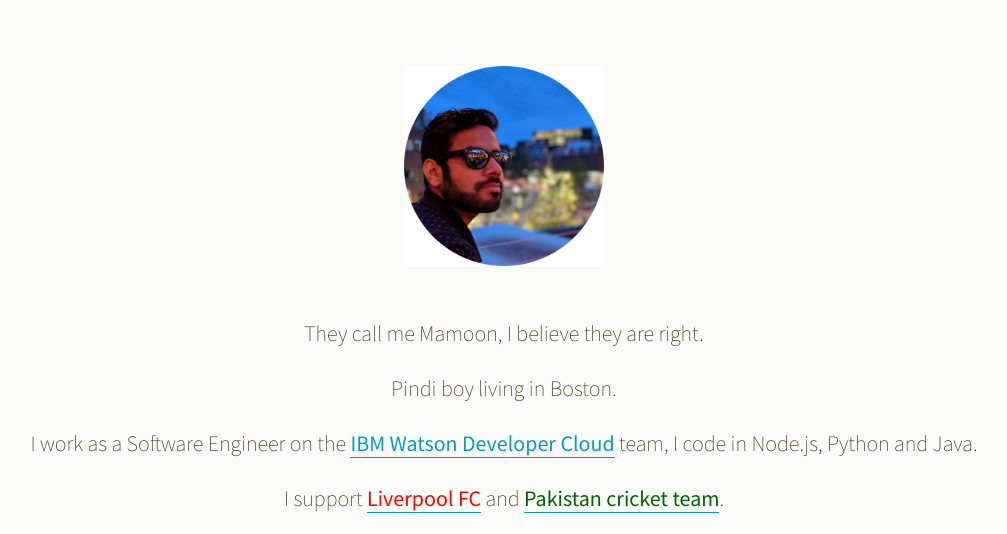
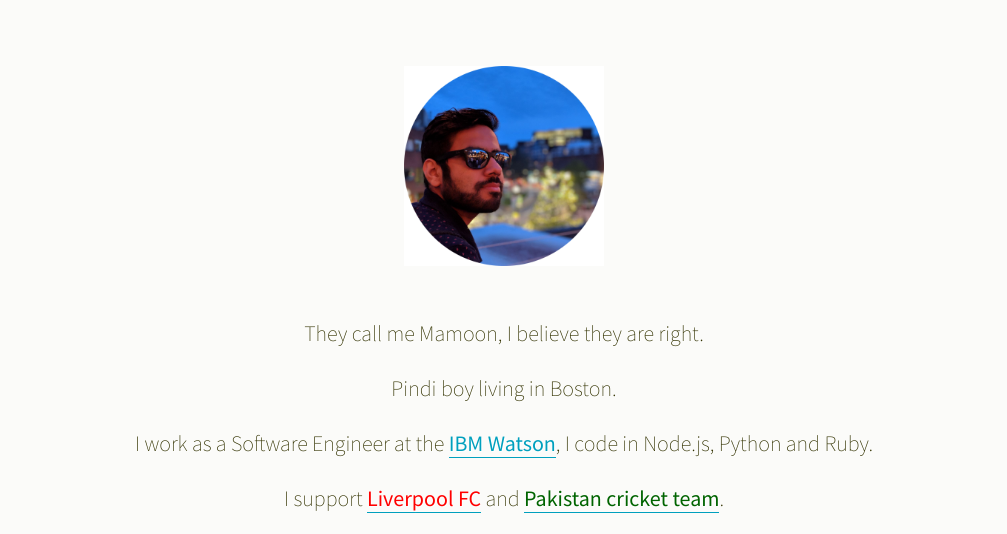
Before and after one commit to mamoonraja/mamoonraja.github.io, a plain HTML site: page index.html in a window 1280 px wide. Shown: the top 534 px of the page, without its empty margins (136-1143 px from the left). Drawn offline with Linux system fonts and the light colour scheme.

Commit message:
refactor: update description

```diff
--- a/index.html
+++ b/index.html
@@ -25,7 +25,7 @@
                 Pindi boy living in Boston.
             </p>
             <p>
-                I work as a Software Engineer on the <a href="https://www.ibm.com/watson/developer/">IBM Watson Developer Cloud</a> team, I code in Node.js, Python and Java.
+                I work as a Software Engineer at the <a href="https://www.ibm.com/watson/developer/">IBM Watson</a>, I code in Node.js, Python and Ruby.
             </p>
             <p>
                 I support <a href="http://www.liverpoolfc.com/" style="color:#FF0000;">Liverpool FC</a> and <a href="https://twitter.com/TheRealPCB" style="color:darkgreen;">Pakistan cricket team</a>.
```
